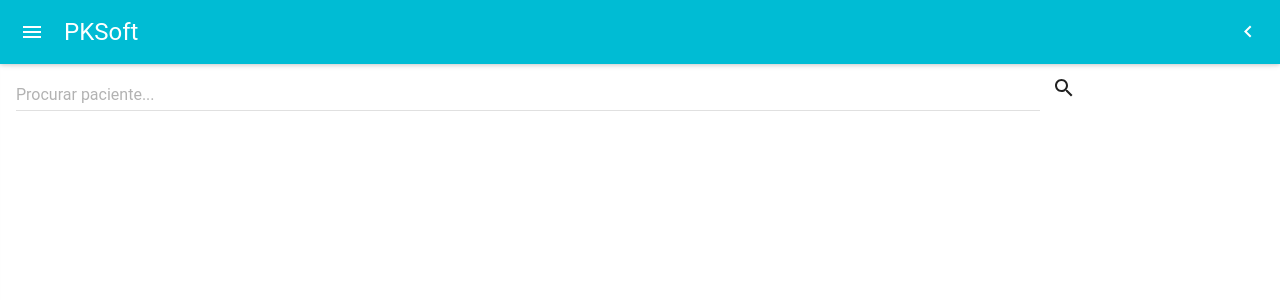
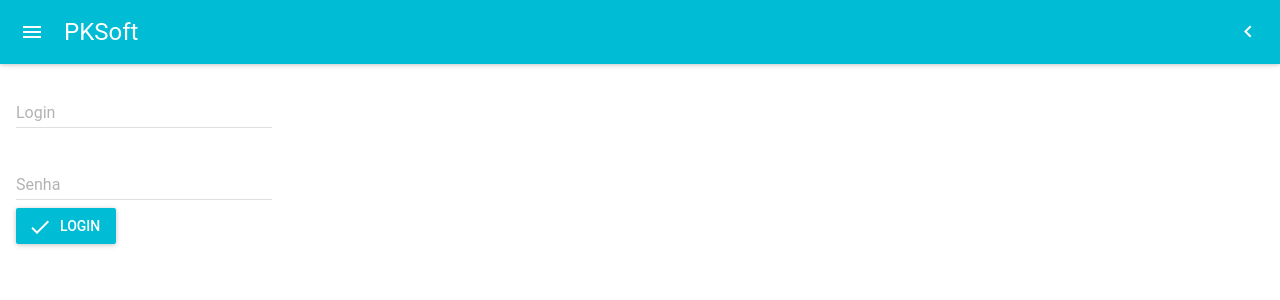
Before and after one commit to erion/pksoft-fe, a React (Create React App) app: page /login in a window 1280 px wide. Shown: the top 300 px of the page. Built offline with nearby package versions, Linux system fonts and the light colour scheme.

Commit message:
hiding search component at login

```diff
--- a/src/App.js
+++ b/src/App.js
@@ -23,7 +23,7 @@ const PrivateRoute = ({ component: Component, ...rest }) => (
       ) : (
         <Redirect
           to={{
-            pathname: "/",
+            pathname: "/login",
             state: { message: "Usuário não autenticado" }
           }}
         />
@@ -94,6 +94,9 @@ class App extends Component {
             <Route exact path="/" render={props => (
               <Login history={props.history} handleAuth={this.handleAuth} handleShowMessage={this.handleShowMessage} />
             )} />
+            <Route exact path="/login" render={props => (
+              <Login history={props.history} handleAuth={this.handleAuth} handleShowMessage={this.handleShowMessage} />
+            )} />
 
             <PrivateRoute exact path="/pacientes"
               component={PatientList}
--- a/src/components/user/login.js
+++ b/src/components/user/login.js
@@ -62,9 +62,7 @@ export default class Login extends React.Component {
           this.props.handleAuth(user)
           this.props.history.push("/pacientes")
         } else {
-          this.setState({
-            response: 'Login ou senha inválido'
-          });
+          this.props.handleShowMessage("Usuário ou senha inválidos")
         }
       })
     event.preventDefault();
--- a/src/material-components/search.js
+++ b/src/material-components/search.js
@@ -10,8 +10,10 @@ const containerStyle = {
 }
 const inputStyle = {width: '80%'}
 
-const SearchComponent = () => (
-  <MuiThemeProvider>
+const SearchComponent = () => {
+  let searchComponent = window.location.pathname.includes('login') || window.location.pathname === '/'
+   ? null
+   : (
     <div style={containerStyle}>
       <TextField
         style={inputStyle}
@@ -21,7 +23,8 @@ const SearchComponent = () => (
         <SearchIcon />
       </IconButton>
     </div>
-  </MuiThemeProvider>
-);
+  )
+  return searchComponent
+};
 
 export default SearchComponent;
```
